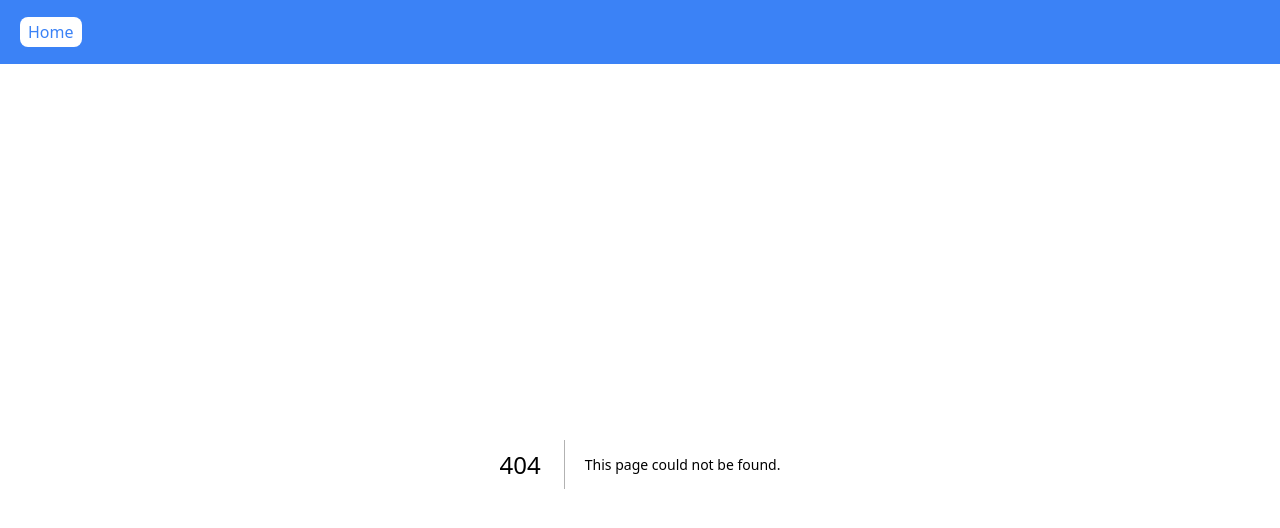
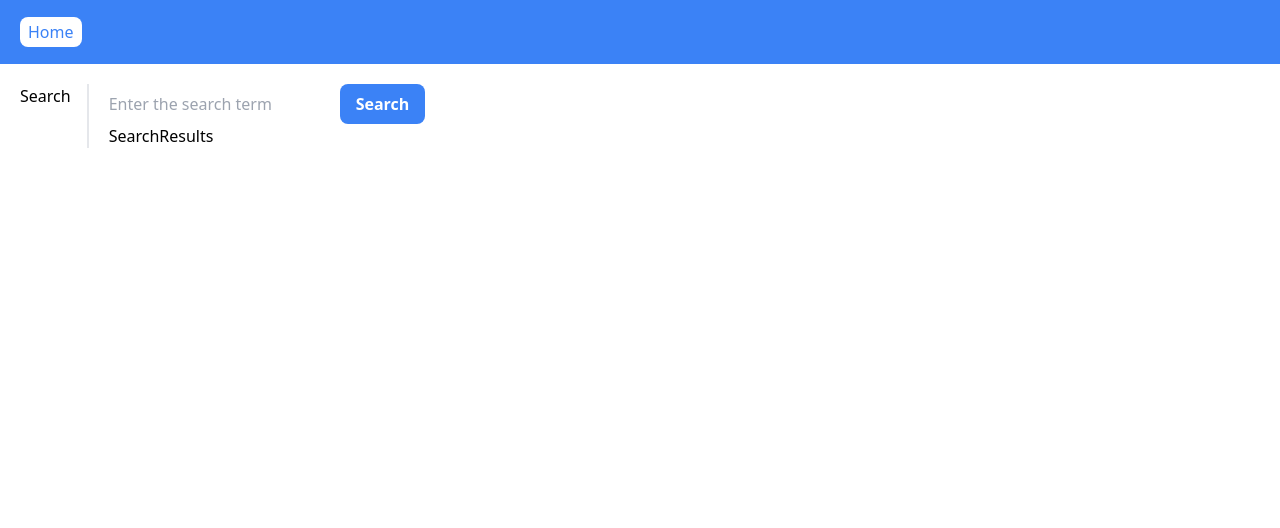
Before and after one commit to arkmadj/my-demo, a Next.js app: page /search/1 in a window 1280 px wide. Before the commit this address had no page. Shown: the top 528 px of the page. Built offline with nearby package versions, Linux system fonts and the light colour scheme.

Commit message:
Added search result page

```diff
--- /dev/null
+++ b/app/search/[searchTerm]/page.tsx
@@ -0,0 +1,9 @@
+import React from 'react'
+
+function SearchResults() {
+  return (
+    <div>SearchResults</div>
+  )
+}
+
+export default SearchResults
```
